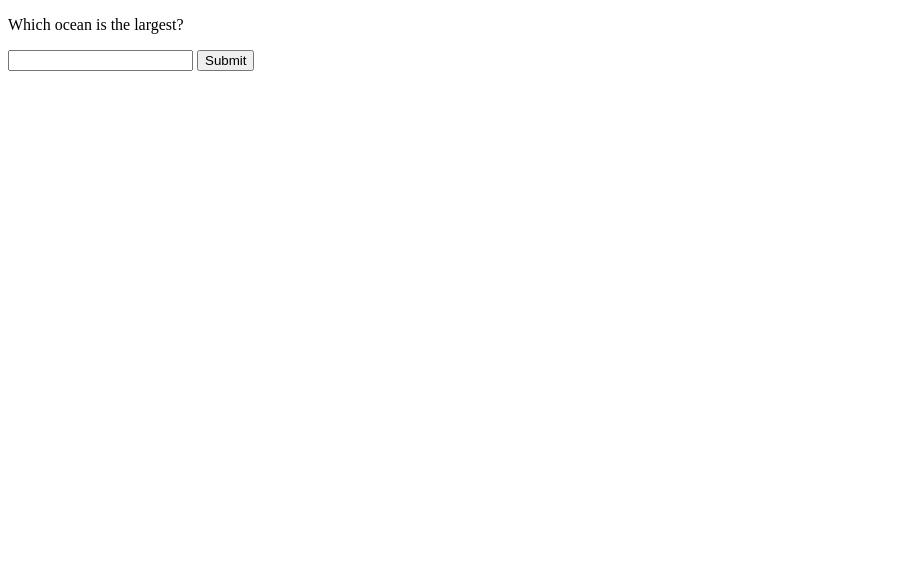
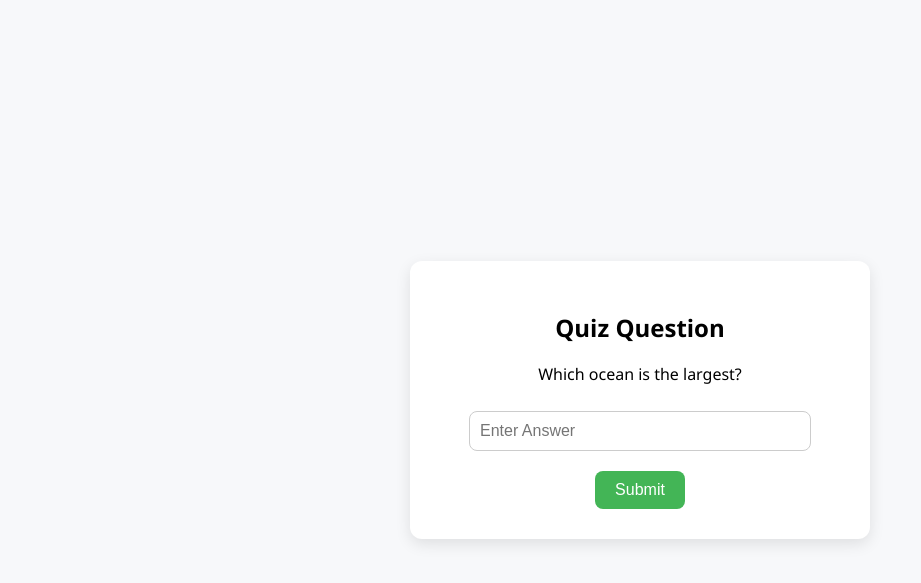
Before and after one commit to aswin7512/study-jam, a Flask app: page / in a window 1280 px wide. Shown: the top 583 px of the page, without its empty margins (0-921 px from the left). Run offline with Flask 3, Linux system fonts and the light colour scheme.

Commit message:
Stylesheet Added...

```diff
--- /dev/null
+++ b/static/style.css
@@ -0,0 +1,59 @@
+body {
+  background-color: #f7f8fa;
+  font-family: 'Segoe UI', sans-serif;
+  display: flex;
+  justify-content: center;
+  align-items: center;
+  height: 100vh;
+  margin: 0;
+}
+
+.card {
+  max-width: 400px;
+  margin: 100px auto;
+  padding: 30px;
+  background: #ffffff;
+  border-radius: 12px;
+  box-shadow: 0 5px 15px rgba(0,0,0,0.1);
+  text-align: center;
+}
+
+input {
+  padding: 10px;
+  width: 80%;
+  font-size: 16px;
+  margin-top: 10px;
+  margin-bottom: 20px;
+  border: 1px solid #ccc;
+  border-radius: 8px;
+}
+
+input:focus {
+  border-color: #66a6ff;
+  outline: none;
+  box-shadow: 0 0 8px rgba(102, 166, 255, 0.4);
+}
+
+button {
+  padding: 10px 20px;
+  font-size: 16px;
+  background-color: #43b556;
+  border: none;
+  color: white;
+  border-radius: 8px;
+  cursor: pointer;
+  transition: background-color 0.3s ease;
+}
+
+button:hover {
+  background-color: #45a049;
+}
+
+.container {
+  width: 100%;
+  padding: 20px;
+}
+
+.card:hover {
+  transform: scale(1.02);
+}
--- a/templates/question.html
+++ b/templates/question.html
@@ -2,16 +2,22 @@
 <html>
     <head>
         <title>Quiz Question</title>
+        <link rel="stylesheet" href="{{ url_for('static', filename='style.css') }}">
     </head>
     <body>
+        <div class="container">
+            <div class="card">
+                <h2>Quiz Question</h2>
                 {% if message %}
                     <p><strong>{{ message }}</strong></p>
                 {% endif %}
 
                 <form method="POST">
                     <p>{{ question }}</p>
-        <input type="text" name="answer" required>
+                    <input type="text" name="answer" placeholder="Enter Answer" required>
                     <button type="submit">Submit</button>
                 </form>
+            </div>
+        </div>
     </body>
 </html>
```
Lines whose indentation alone changed are shown as unchanged.
